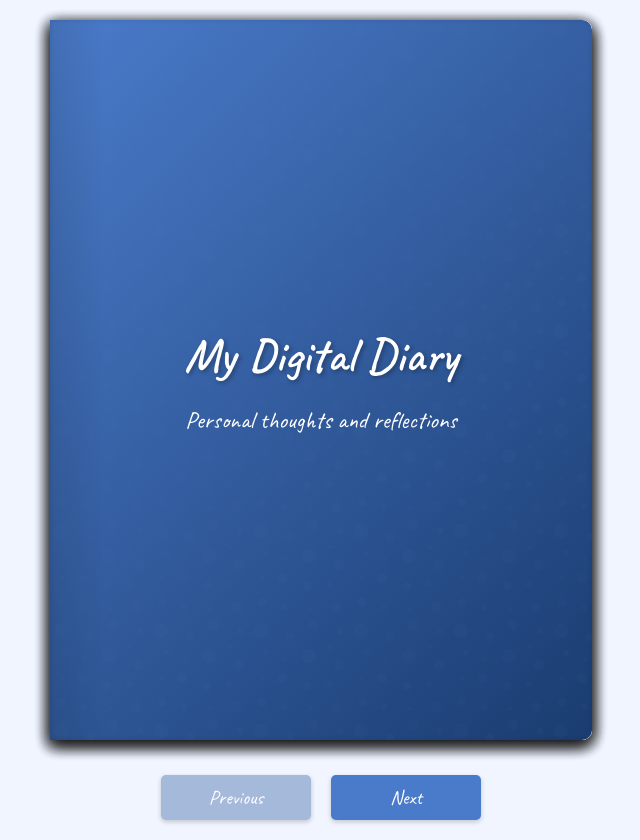
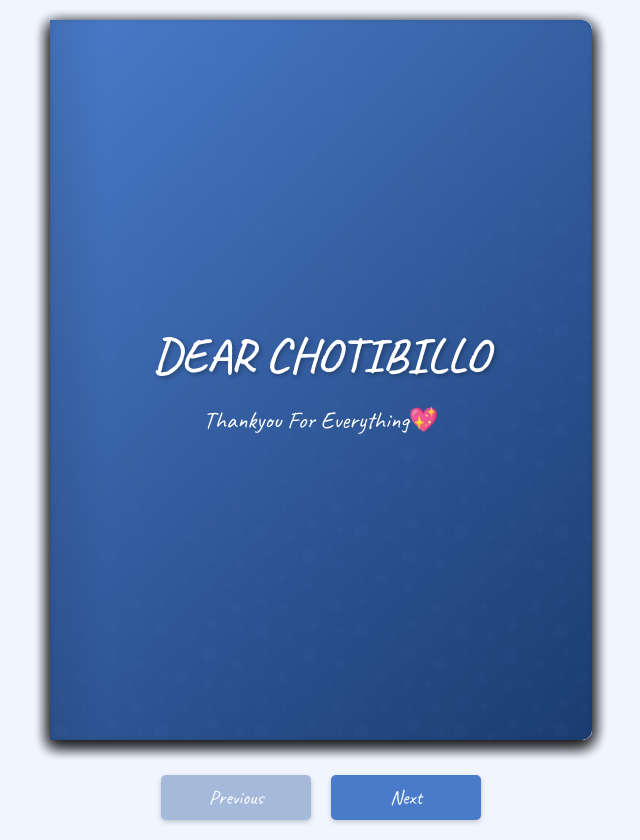
Before and after one commit to MaxI240/BOOK7, a plain HTML site: page index.html in a window 1280 px wide. Shown: the whole page, without its empty margins (319-959 px from the left). Drawn offline with Linux system fonts and the light colour scheme.

Commit message:
Update index.html

```diff
--- a/index.html
+++ b/index.html
@@ -3,7 +3,7 @@
 <head>
     <meta charset="UTF-8">
     <meta name="viewport" content="width=device-width, initial-scale=1.0">
-    <title>Digital Diary</title>
+    <title>Guneet</title>
     <style>
         @import url('https://fonts.googleapis.com/css2?family=Caveat:wght@400;500;600&display=swap');
 
@@ -239,8 +239,8 @@
 <body>
     <div class="book" id="book">
         <div class="page cover" id="cover">
-            <h1>My Digital Diary</h1>
-            <p>Personal thoughts and reflections</p>
+            <h1>DEAR CHOTIBILLO</h1>
+            <p>Thankyou For Everything💖</p>
         </div>
 
         </div>
@@ -260,24 +260,24 @@
             // Diary content for each page
             const diaryEntries = [
                 {
-                    date: "January 15, 2025",
-                    title: "New Beginnings",
-                    content: "Today marks the start of something new. I've decided to keep this digital diary to document my thoughts and experiences. The world seems full of possibilities, and I'm excited to see where this journey takes me. Sometimes I wonder if I'm making the right choices, but I guess that's part of the adventure."
+                    date: "March,2023-JUNE,2023",
+                    title: "LETS START",
+                    content: "As far as i remember you had posted a story regarding aot and as a beginner anime fan was shocked there is a perosn despite 3 other I know in my following who watches anime and it was you. I replied your story regarding it we exchanged some tea. Each passing day reveals a new and better side of you. This went till june I guess your college was started so we stopped talking. There was no connection between us because few reels i sent and you used to ignore it I dont mind that because it was all normal. Then after sooo much time around a year passed and comes the great and best."
                 },
                 {
-                    date: "February 3, 2025",
-                    title: "Winter Reflections",
-                    content: "The snow fell gently outside my window today. I spent hours just watching the flakes dance in the wind, each one unique yet part of something greater. It reminded me of how we're all connected in this vast universe. I made hot chocolate and wrapped myself in a blanket, feeling grateful for these quiet moments of peace."
+                    date: "March,2024",
+                    title: "AGAIN?",
+                    content: "From my goldfish memory it was random 2am at night and you posted story again and i replied . It was you exam of english and you cant find the problem statement for a specific topic. I helped you and just ends. But none of us would have imagned what was gonna happen in few months. We Started chatting daily but mostly i used to spill and you replied.We had normal talks how day went blah blah and I laugh now that i used to wish all the best every morning before you exam and how it went every afternoon.Isnt it cringe must be difficult to endure me."
                 },
                 {
-                    date: "March 21, 2025",
-                    title: "Spring Awakening",
-                    content: "The first day of spring brought with it a sense of renewal. I noticed tiny buds on the trees and the air felt different somehow. I took a long walk in the park and felt my spirits lift with each step. It's amazing how nature's cycles mirror our own lives - periods of dormancy followed by growth and rebirth."
+                    date: "April,2024-MAY,2024",
+                    title: "Spring Season",
+                    content: "As month started you suddenly started watching last reels which i sent.April went by nothing great between both of us. Then the month which is special May, the most depressing month and most hated time of the year for me as usual I used to send you reels and I havent send a single reel throughout the day and you were the first person throughout my life who asked [Kha hai subah se kidhar gayab hai] i couldnt expect throughout my life someone specially a girl would ask me this and that almost made me cry and emotional. I was scared to share and open up because whenever i open up everyone laughed and i was uncomfortable to share to a girl also . I tried to be strong willed and spoke something rubbish and you immediately pointed out and said [bta] I was so shocked that someone whom i havent met throughout my life could understand me so much better than my nearby fellows. I opened up and you helped me in overcoming in one of my biggest trauma in my life. That day i understood that this girl is very special and can do anything just for her.You started watching more reels casual talks increase and everthing was so touchy to heart that every convo was magical just like everyday. Everything is beautiful and lovely."
                 },
                 {
-                    date: "April 17, 2025",
-                    title: "Unexpected Friendship",
-                    content: "I met someone interesting today. We started talking at the coffee shop when we both reached for the same book on the community shelf. What followed was hours of conversation that felt like minutes. It's rare to connect with someone so quickly, to feel understood without explanation. I hope this is the beginning of a meaningful friendship."
+                    date: "June,2024-Sept,2024",
+                    title: "HATED SUMMER ",
+                    content: "I bought gift for you and you dont accept it i was hurt for few days but it was gonna worse you disable your account and i cant talk to you 'great thanks to everything i had done i made you angry.'And we couldnt talk to sept as i remember that you use snap as it got recommeded I sent friend request.Normal talk happened but sure you werent happy. you dont sent the snaps and doesnt opened which i had sent so i was frustated and delete the snapchat. After some days you came back my finals got over and tbh last sem in which we started talking my academics improved but got lot worse."
                 },
                 {
                     date: "May 30, 2025",
```
